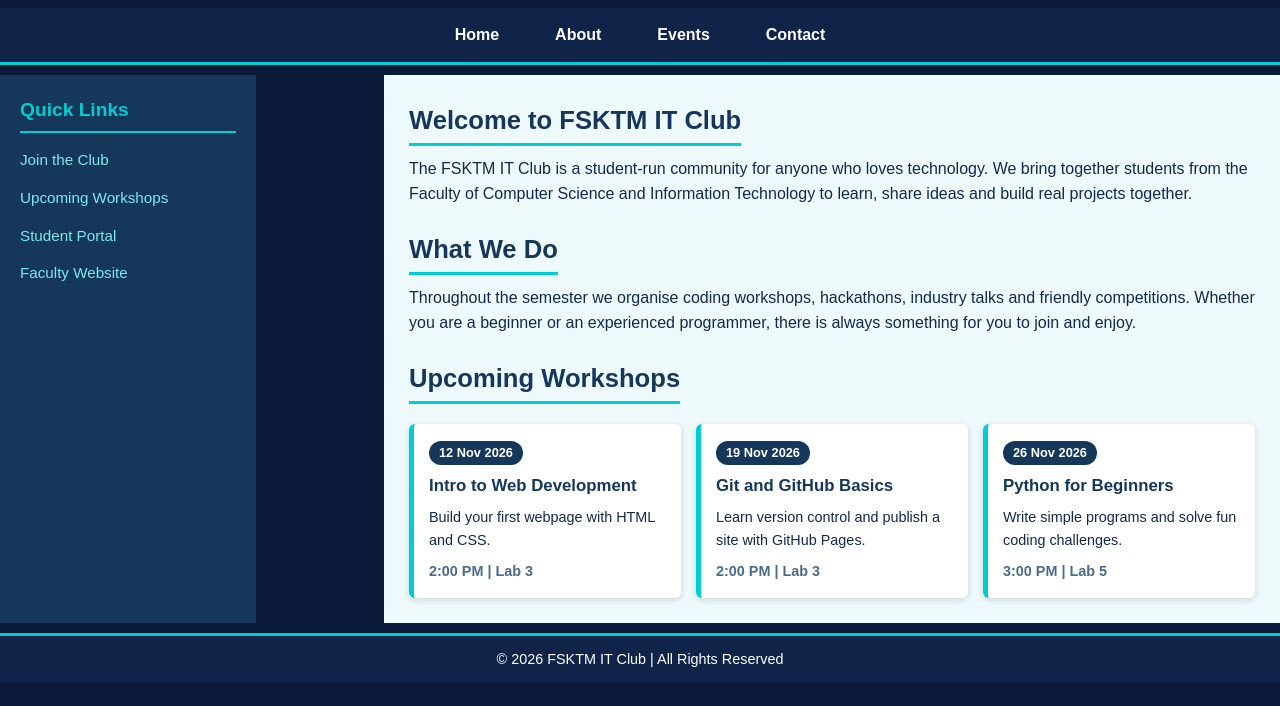
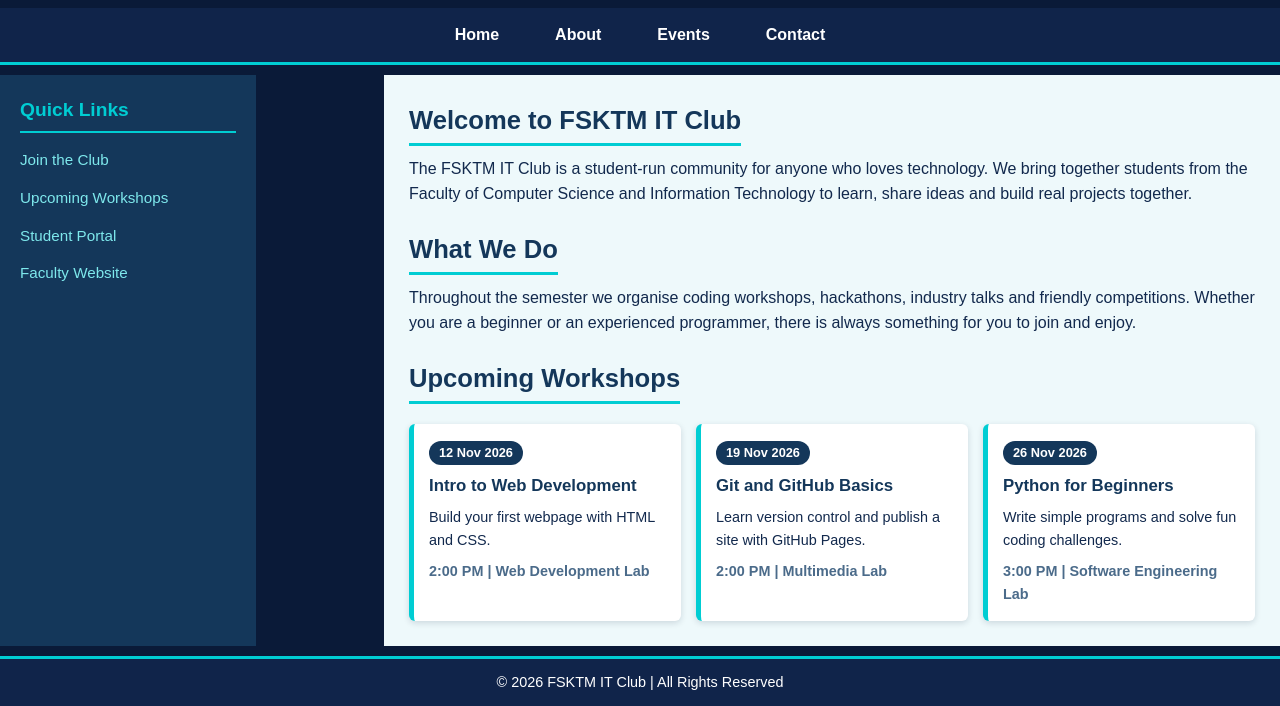
Before and after one commit to natashanadzrin/Lab_4, a plain HTML site: page index.html in a window 1280 px wide. Shown: the part 252-958 px from the top of the page. Before the commit the page ends 935 px from the top, so only its background shows below. Drawn offline with Linux system fonts and the light colour scheme.

Commit message:
Info Changes

```diff
--- a/index.html
+++ b/index.html
@@ -320,21 +320,21 @@
             <span class="workshop-date">12 Nov 2026</span>
             <h3>Intro to Web Development</h3>
             <p>Build your first webpage with HTML and CSS.</p>
-            <p class="workshop-meta">2:00 PM | Lab 3</p>
+            <p class="workshop-meta">2:00 PM | Web Development Lab</p>
           </div>
 
           <div class="workshop-card">
             <span class="workshop-date">19 Nov 2026</span>
             <h3>Git and GitHub Basics</h3>
             <p>Learn version control and publish a site with GitHub Pages.</p>
-            <p class="workshop-meta">2:00 PM | Lab 3</p>
+            <p class="workshop-meta">2:00 PM | Multimedia Lab</p>
           </div>
 
           <div class="workshop-card">
             <span class="workshop-date">26 Nov 2026</span>
             <h3>Python for Beginners</h3>
             <p>Write simple programs and solve fun coding challenges.</p>
-            <p class="workshop-meta">3:00 PM | Lab 5</p>
+            <p class="workshop-meta">3:00 PM | Software Engineering Lab</p>
           </div>
 
         </div>
```
